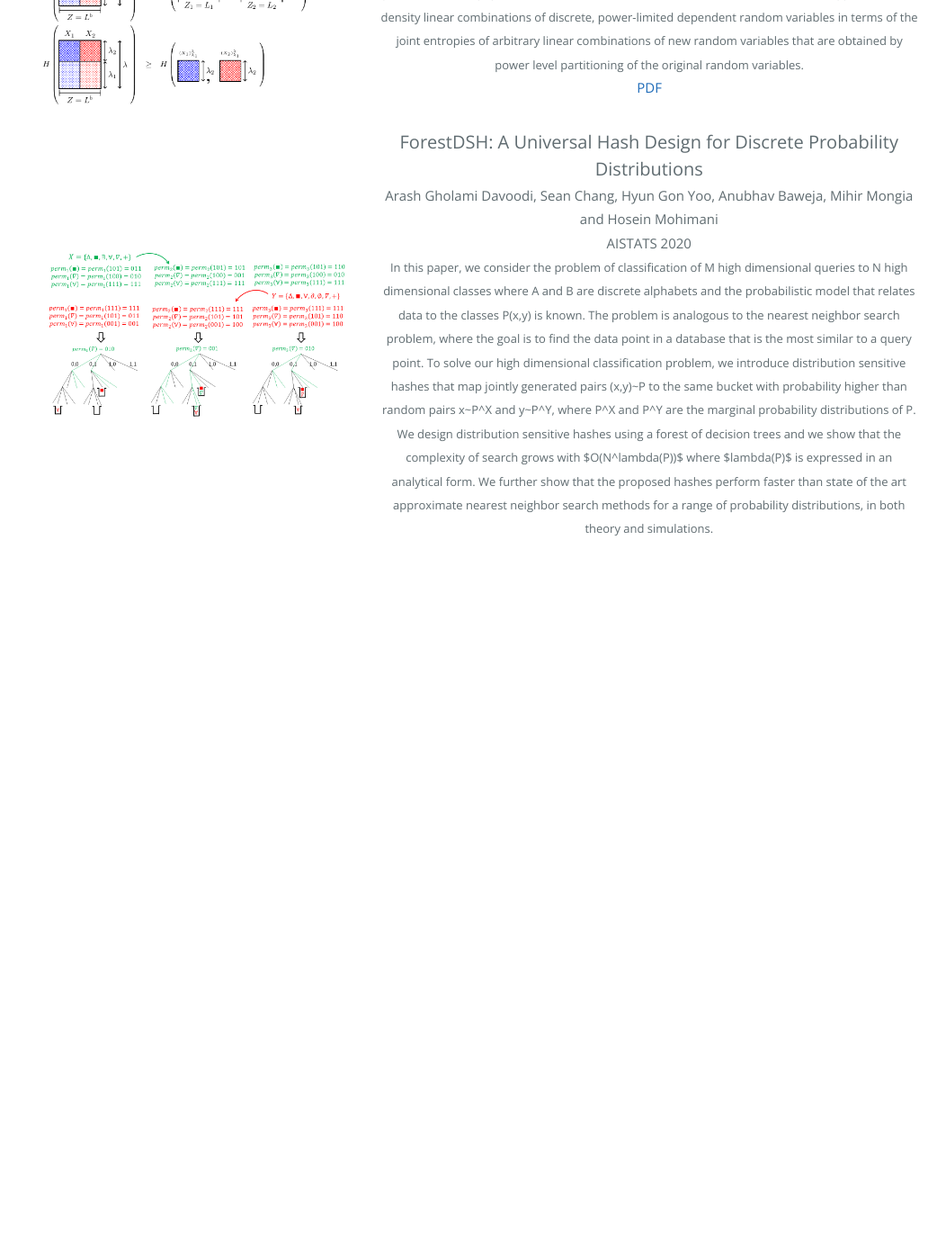
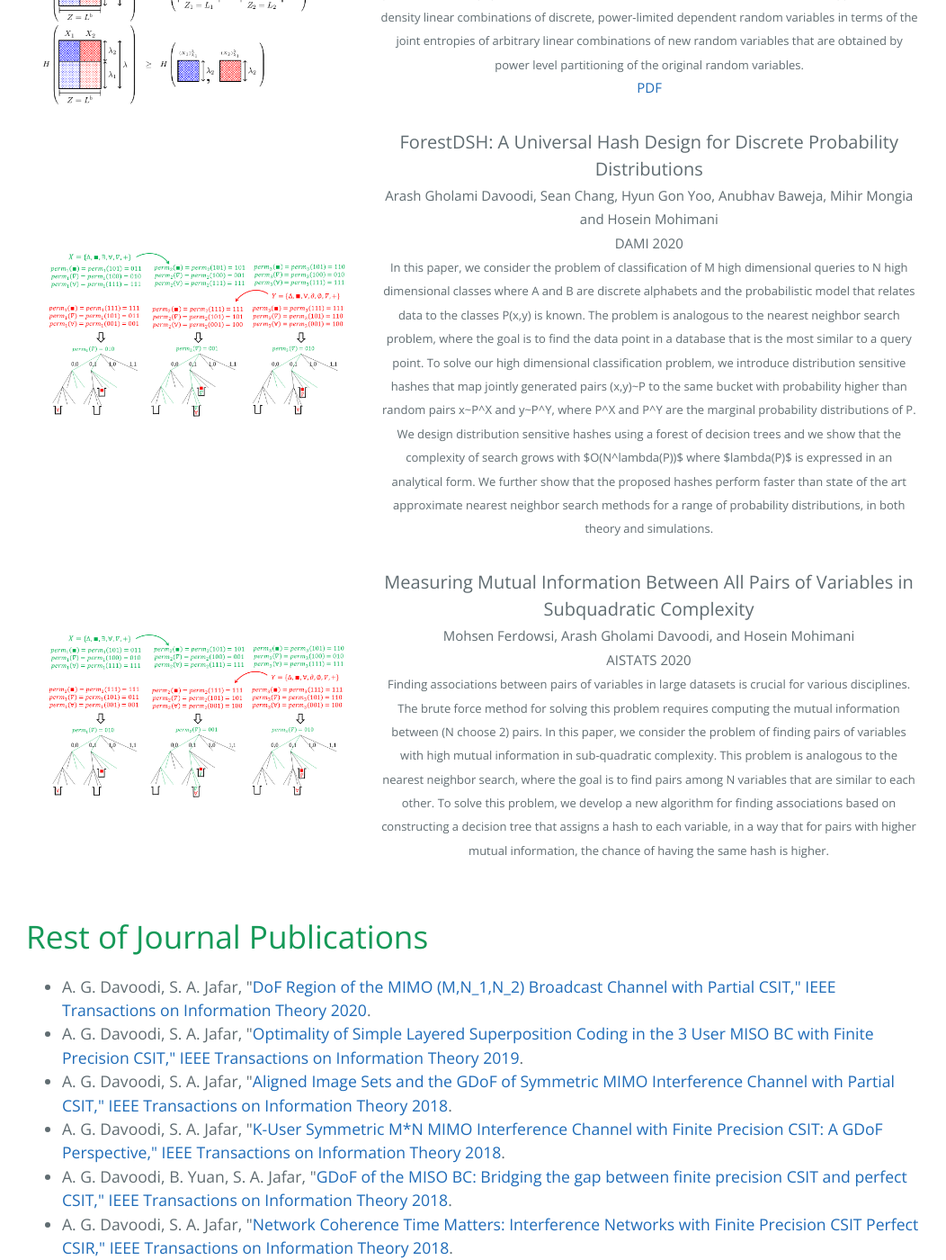
Before and after one commit to arashgholami/arashgholami.github.io, a Jekyll site: the page built from index.md, in a window 1280 px wide and 1400 px high, scrolled down 1514 px. Shown: the whole window at 90% size, without its empty margins (107-1159 px from the left). Built offline with Jekyll 4.4.1, drawn with Linux system fonts in a browser that asks for light colours; before the commit the page ends 2170 px from its top, so only the background shows below that; some of the changed text lies outside the part shown.

Commit message:
Update index.md

```diff
--- a/index.md
+++ b/index.md
@@ -78,7 +78,7 @@ level partitioning of the original random variables. </font><br>
           <p class="text right-align text-large add-top-margin" align="center">
             <font style="font-size:20px">ForestDSH: A Universal Hash Design for Discrete Probability Distributions</font><br>
             <font style="font-size:15px">Arash Gholami Davoodi, Sean Chang, Hyun Gon Yoo, Anubhav Baweja, Mihir Mongia and Hosein Mohimani<br>
-            AISTATS 2020</font><br>
+            DAMI 2020</font><br>
             <font style="font-size:13px">In this paper, we consider the problem of classification of M high dimensional queries to N high dimensional classes  where A and B are discrete alphabets and the probabilistic model that relates data to the classes P(x,y) is known. The problem is analogous  to the  nearest neighbor search problem, where the goal is to find the data point in a database that is the most similar to a query point. To solve our high dimensional classification problem, we introduce distribution sensitive hashes that map jointly generated pairs (x,y)~P  to the same bucket with probability higher than random pairs x~P^X and y~P^Y, where  P^X and P^Y are the marginal probability distributions of P. We design distribution sensitive hashes using a forest of decision trees and we show that the complexity of search grows with $O(N^lambda(P))$ where $lambda(P)$ is expressed in an analytical form. We further show that the proposed hashes perform faster than state of the art approximate nearest neighbor search methods for a range of probability distributions, in both theory and simulations. </font><br>
 <font style="font-size:15px"> </font>
           </p>
@@ -86,3 +86,44 @@ level partitioning of the original random variables. </font><br>
       </tr>
    </table>
 </div>
+
+<div class="menu-container noselect">
+   <table class="content-table">
+    <col width="500px" />
+    <col width="800px" />
+      <tr>
+        <td>
+          <img class="left-align image noselect" src="/images/fig2.png" width="1000">
+        </td>
+        <td>
+          <p class="text right-align text-large add-top-margin" align="center">
+            <font style="font-size:20px">Measuring Mutual Information Between All Pairs of Variables in Subquadratic Complexity</font><br>
+            <font style="font-size:15px">Mohsen Ferdowsi, Arash Gholami Davoodi,  and Hosein Mohimani<br>
+            AISTATS 2020</font><br>
+            <font style="font-size:13px">Finding associations between pairs of variables in large datasets is crucial for various disciplines. The brute force method for solving this problem requires computing the mutual information between (N choose 2) pairs. In this paper, we consider the problem of finding pairs of variables with high mutual information in sub-quadratic complexity. This problem is analogous to the nearest neighbor search, where the goal is to find pairs
+among N variables that are similar to each other. To solve this problem, we develop a
+new algorithm for finding associations based on constructing a decision tree that assigns a
+hash to each variable, in a way that for pairs with higher mutual information, the chance
+of having the same hash is higher. </font><br>
+<font style="font-size:15px"> </font>
+          </p>
+        </td>
+      </tr>
+   </table>
+</div>
+
+# Rest of Journal Publications
+
+<ul>
+  <li>A. G. Davoodi, S. A. Jafar, "<a href="https://ieeexplore.ieee.org/abstract/document/8849793">DoF Region of the MIMO (M,N_1,N_2) Broadcast Channel with Partial CSIT," IEEE Transactions on Information Theory 2020</a>. </li>
+  <li>A. G. Davoodi, S. A. Jafar, "<a href="https://ieeexplore.ieee.org/abstract/document/8756112">Optimality of Simple Layered Superposition Coding in the 3 User MISO BC with Finite Precision CSIT," IEEE Transactions on Information Theory 2019</a>. </li>
+  <li>A. G. Davoodi, S. A. Jafar, "<a href="https://ieeexplore.ieee.org/abstract/document/8478408">Aligned Image Sets and the GDoF of Symmetric MIMO Interference Channel with Partial CSIT," IEEE Transactions on Information Theory 2018</a>. </li>
+     <li>A. G. Davoodi, S. A. Jafar, "<a href="https://ieeexplore.ieee.org/abstract/document/8409477">K-User Symmetric M*N MIMO Interference Channel with Finite Precision CSIT: A GDoF Perspective," IEEE Transactions on Information Theory 2018</a>. </li>
+     <li>A. G. Davoodi, B. Yuan, S. A. Jafar, "<a href="http://ieeexplore.ieee.org/stamp/stamp.jsp?arnumber=7541508&tag=1">GDoF of the MISO BC: Bridging the gap between finite precision CSIT and perfect CSIT," IEEE Transactions on Information Theory 2018</a>. </li>
+     <li>A. G. Davoodi, S. A. Jafar, "<a href="https://ieeexplore.ieee.org/abstract/document/8360458">Network Coherence Time Matters: Interference Networks with Finite Precision CSIT Perfect CSIR," IEEE Transactions on Information Theory 2018</a>. </li>
+   <li>A. G. Davoodi, S. A. Jafar, "<a href="https://ieeexplore.ieee.org/abstract/document/7541510">Generalized DoF of the symmetric K-user interference channel under finite precision CSIT," IEEE Transactions on Information Theory 2017</a>. </li>
+      <li>A. G. Davoodi, S. A. Jafar, "<a href="https://ieeexplore.ieee.org/abstract/document/7604114">Transmitter cooperation under finite precision CSIT: A GDoF perspective," IEEE Transactions on Information Theory 2016</a>. </li>
+   <li>M. J. Emadi, A. G. Davoodi, M. R. Aref, "<a href="https://ieeexplore.ieee.org/abstract/document/6555770">Analytical power allocation for a full duplex decode-and-forward relay channel," IEEE IET 2013</a>. </li>
+   <li>A. Davodi, D. Ganji, A G. Davoodi, A. Asgari, "<a href="https://www.sciencedirect.com/science/article/abs/pii/S0096300309005359">Finding general and explicit solutions $(2+1)$ dimensional Broer-Kaup-Kupershmidt system nonlinear equation,"Elsevier 2010</a>. </li>
+   <li>G. Domairry, A. Davodi, A. G. Davoodi, "<a href="https://onlinelibrary.wiley.com/doi/abs/10.1002/num.20440">Solutions for the Double Sine-Gordon equations by Exp-function method, Tanh and Extended Tanh methods," Wiley 2010</a>. </li>
+</ul>
```
